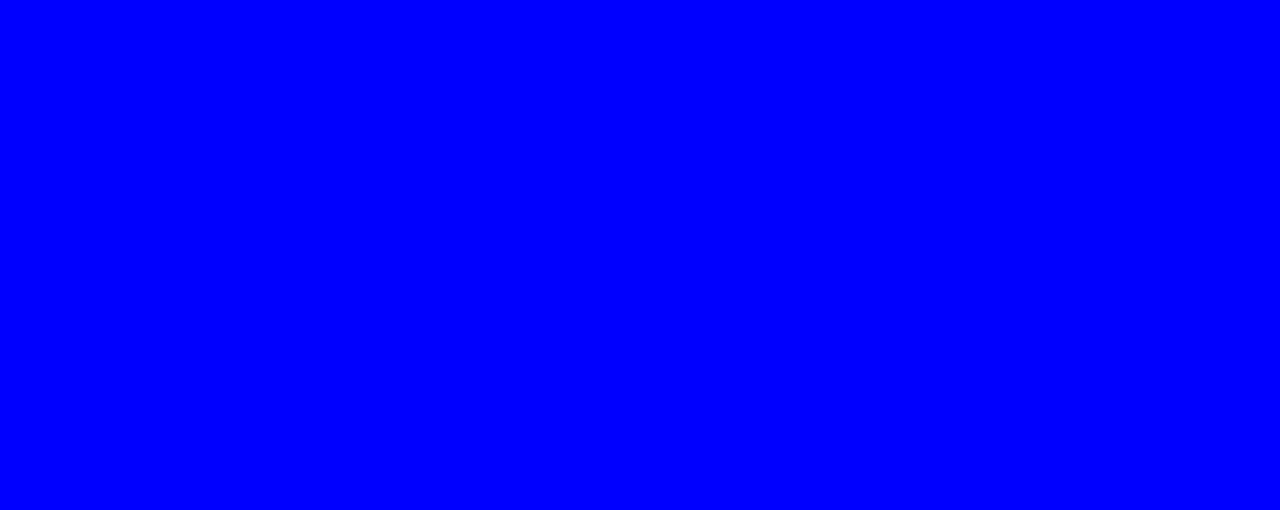
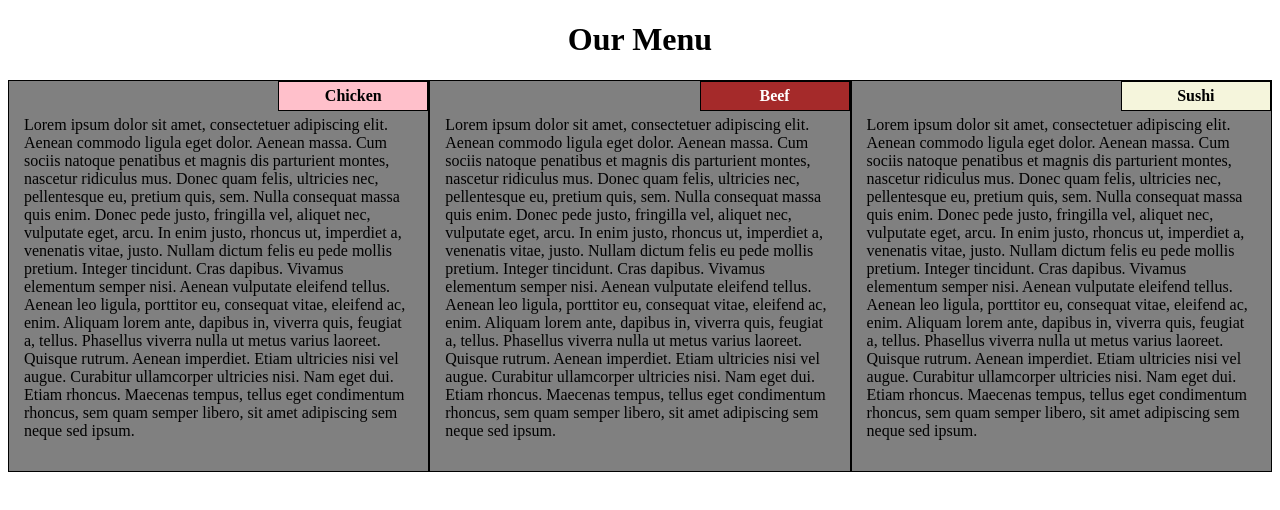
Before and after one commit to tomkp77/coursera-css, a plain HTML site: page module2-solution/index.html in a window 1280 px wide. Drawn offline with Linux system fonts and the light colour scheme.

Commit message:
module2 solution complete

```diff
--- a/module2-solution/css/style.css
+++ b/module2-solution/css/style.css
@@ -1,3 +1,79 @@
-body {
-    background-color: blue;
+* {
+    box-sizing: border-box;
 }
+
+h1 {
+    text-align: center;
+}
+
+section {
+    background-color: gray;
+    border: 1px solid black;
+    padding: 15px 15px;
+    position: relative;
+}
+
+p {
+    margin-top: 20px;
+}
+
+div.row>div {
+    padding: 5px;
+}
+
+section>p.title {
+    border: 1px solid black;
+    width: 150px;
+    text-align: center;
+    margin: 0;
+    padding: 5px 0;
+    font-weight: bold;
+    position: absolute;
+    top: 0;
+    right: 0;
+}
+
+section:nth-child(1)>p.title {
+    background-color: pink;
+    color: black;
+}
+
+
+section:nth-child(2)>p.title {
+    background-color: brown;
+    color: white;
+}
+
+
+section:nth-child(3)>p.title {
+    background-color: beige;
+    color: black;
+}
+
+@media (min-width: 992px) {
+
+    .col-lg-4 {
+        float: left;
+    }
+
+    .col-lg-4 {
+        width: 33.33%;
+    }
+}
+
+@media (min-width: 768px) and (max-width: 991px) {
+    .col-md-6, .col-md-12 {
+        float: left;
+    }
+
+    .col-md-6 {
+        width: 50%;
+    }
+
+    .col-md-12 {
+        width: 100%;
+    }
+}
+
+@media (max-width: 767px) {
+ }
--- a/module2-solution/index.html
+++ b/module2-solution/index.html
@@ -6,6 +6,64 @@
     <title>Solution module 2</title>
 </head>
 <body>
+<h1>Our Menu</h1>
+
+<div class="row">
+    <section class="col-lg-4 col-md-6">
+        <p class="title">Chicken</p>
+
+        <p>Lorem ipsum dolor sit amet, consectetuer adipiscing elit. Aenean commodo ligula eget dolor. Aenean massa. Cum
+            sociis natoque penatibus et magnis dis parturient montes, nascetur ridiculus mus. Donec quam felis,
+            ultricies nec, pellentesque eu, pretium quis, sem. Nulla consequat massa quis enim. Donec pede justo,
+            fringilla vel, aliquet nec, vulputate eget, arcu. In enim justo, rhoncus ut, imperdiet a, venenatis vitae,
+            justo. Nullam dictum felis eu pede mollis pretium. Integer tincidunt. Cras dapibus. Vivamus elementum semper
+            nisi. Aenean vulputate eleifend tellus. Aenean leo ligula, porttitor eu, consequat vitae, eleifend ac, enim.
+            Aliquam lorem ante, dapibus in, viverra quis, feugiat a, tellus. Phasellus viverra nulla ut metus varius
+            laoreet. Quisque rutrum. Aenean imperdiet. Etiam ultricies nisi vel augue. Curabitur ullamcorper ultricies
+            nisi. Nam eget dui. Etiam rhoncus. Maecenas tempus, tellus eget condimentum rhoncus, sem quam semper libero,
+            sit amet adipiscing sem neque sed ipsum.</p>
+    </section>
+        <section class="col-lg-4 col-md-6">
+            <p class="title">Beef</p>
+
+            <p>Lorem ipsum dolor sit amet, consectetuer adipiscing elit. Aenean commodo ligula eget dolor. Aenean massa.
+                Cum
+                sociis natoque penatibus et magnis dis parturient montes, nascetur ridiculus mus. Donec quam felis,
+                ultricies nec, pellentesque eu, pretium quis, sem. Nulla consequat massa quis enim. Donec pede justo,
+                fringilla vel, aliquet nec, vulputate eget, arcu. In enim justo, rhoncus ut, imperdiet a, venenatis
+                vitae,
+                justo. Nullam dictum felis eu pede mollis pretium. Integer tincidunt. Cras dapibus. Vivamus elementum
+                semper
+                nisi. Aenean vulputate eleifend tellus. Aenean leo ligula, porttitor eu, consequat vitae, eleifend ac,
+                enim.
+                Aliquam lorem ante, dapibus in, viverra quis, feugiat a, tellus. Phasellus viverra nulla ut metus varius
+                laoreet. Quisque rutrum. Aenean imperdiet. Etiam ultricies nisi vel augue. Curabitur ullamcorper
+                ultricies
+                nisi. Nam eget dui. Etiam rhoncus. Maecenas tempus, tellus eget condimentum rhoncus, sem quam semper
+                libero,
+                sit amet adipiscing sem neque sed ipsum.</p>
+        </section>
+        <section class="col-lg-4 col-md-12">
+            <p class="title">Sushi</p>
+
+            <p>Lorem ipsum dolor sit amet, consectetuer adipiscing elit. Aenean commodo ligula eget dolor. Aenean massa.
+                Cum
+                sociis natoque penatibus et magnis dis parturient montes, nascetur ridiculus mus. Donec quam felis,
+                ultricies nec, pellentesque eu, pretium quis, sem. Nulla consequat massa quis enim. Donec pede justo,
+                fringilla vel, aliquet nec, vulputate eget, arcu. In enim justo, rhoncus ut, imperdiet a, venenatis
+                vitae,
+                justo. Nullam dictum felis eu pede mollis pretium. Integer tincidunt. Cras dapibus. Vivamus elementum
+                semper
+                nisi. Aenean vulputate eleifend tellus. Aenean leo ligula, porttitor eu, consequat vitae, eleifend ac,
+                enim.
+                Aliquam lorem ante, dapibus in, viverra quis, feugiat a, tellus. Phasellus viverra nulla ut metus varius
+                laoreet. Quisque rutrum. Aenean imperdiet. Etiam ultricies nisi vel augue. Curabitur ullamcorper
+                ultricies
+                nisi. Nam eget dui. Etiam rhoncus. Maecenas tempus, tellus eget condimentum rhoncus, sem quam semper
+                libero,
+                sit amet adipiscing sem neque sed ipsum.</p>
+        </section>
+</div>
 
 </body>
 </html>
```
